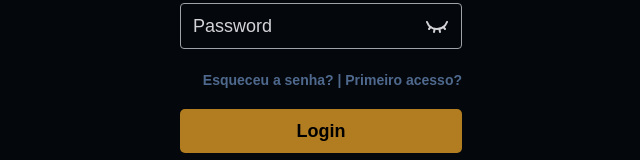
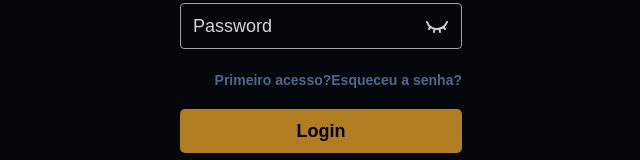
Before and after one commit to cibelecruz/nacao-aprovada-front, a Next.js app: page / in a window 1280 px wide. Shown: the part 444-604 px from the top of the page, without its empty margins (319-959 px from the left). Built offline with nearby package versions, Linux system fonts and the light colour scheme; no server answers.

Commit message:
refactor: break line first access

```diff
--- a/src/app/coach/content-management/edit-topic/[subject]/page.tsx
+++ b/src/app/coach/content-management/edit-topic/[subject]/page.tsx
@@ -135,7 +135,7 @@ export default function EditSubjects() {
     api
       .post('/subjects/register-subject-customizations', dataPost)
       .then(() => {
-        toast.success('Topicos salvos com sucesso')
+        toast.success('Tópicos salvos com sucesso')
       })
       .catch((e) => toast.error(`Erro ao salvar tópicos: ${e}`))
 
--- a/src/app/page.tsx
+++ b/src/app/page.tsx
@@ -107,7 +107,14 @@ export default function Home() {
               onClick={() => setRecoverPassword(true)}
               className="text-blue-400 font-semibold text-sm hover:underline"
             >
-              Esqueceu a senha? | Primeiro acesso?
+              Primeiro acesso?
+            </button>
+            <button
+              type="button"
+              onClick={() => setRecoverPassword(true)}
+              className="text-blue-400 font-semibold text-sm hover:underline"
+            >
+              Esqueceu a senha?
             </button>
           </div>
 
```
